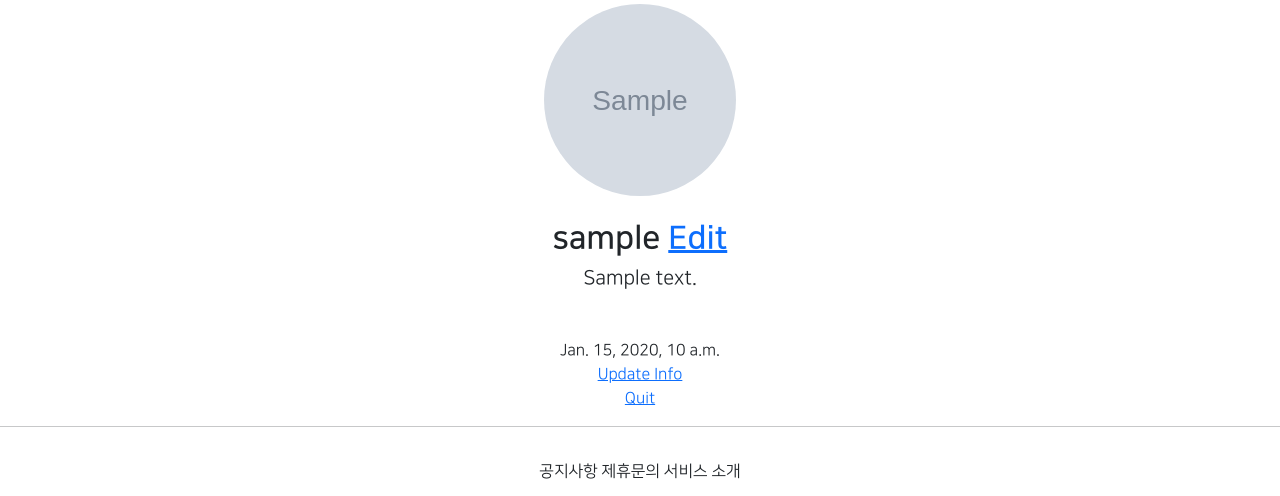
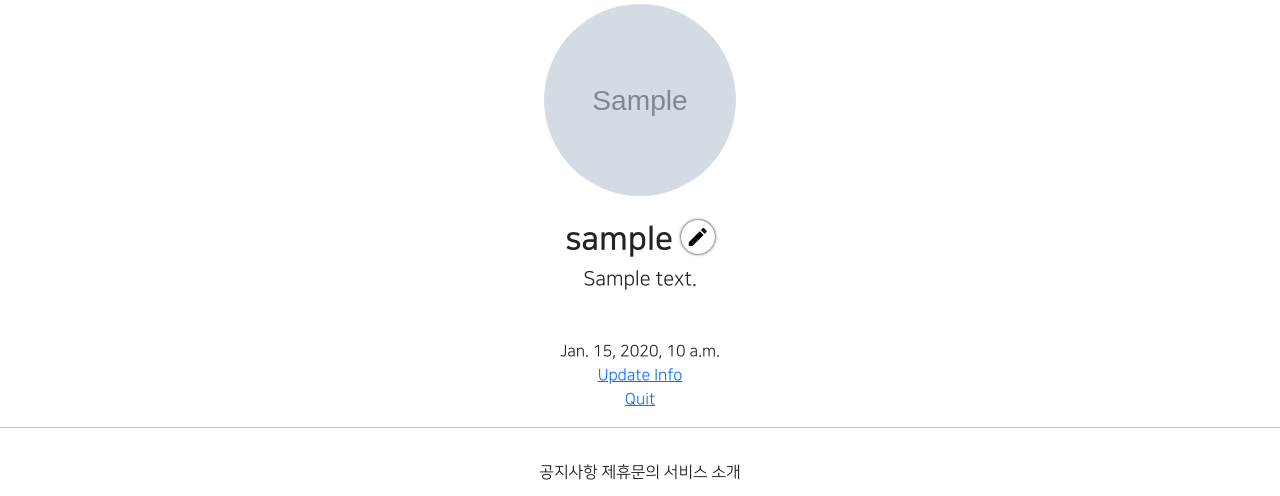
Before and after one commit to TTioTTi/gis_1ban_1, a Django app: page /accounts/detail/1 in a window 1280 px wide. Shown: the part 237-733 px from the top of the page. Run offline with Django 3.2, Linux system fonts and the light colour scheme; a user stored in the database is signed in; tables that the repository leaves empty hold one stand-in row (values such as "Sample post"); grey boxes marked "Sample" are stand-in pictures; parts of the project's set-up code (start-up, migrations or seed data) failed here and were passed over; some libraries are stand-ins or nearby versions.

Commit message:
7/29 1ban class commit__s1

```diff
--- a/accountapp/templates/accountapp/detail.html
+++ b/accountapp/templates/accountapp/detail.html
@@ -11,8 +11,9 @@
             <h2 class="NNS_B">
                 {{ target_user.profile.nickname }}
                     {% if user == target_user %}
-                    <a href="{% url 'profileapp:update' pk=target_user.profile.pk %}">
-                        Edit
+                    <a href="{% url 'profileapp:update' pk=target_user.profile.pk %}"
+                       class="material-icons round_button">
+                        edit
                     </a>
                     {% endif %}
             </h2>
--- a/static/base.css
+++ b/static/base.css
@@ -29,3 +29,15 @@
 .NNS_B {
     font-family: 'NanumSquareB', cursive;
 }
+
+.round_button {
+    color: black;
+    text-decoration: none;
+    box-shadow: 0 0 3px black;
+    border-radius: 20rem;
+    padding: 0.3rem;
+}
+
+.round_button:hover {
+    color: dimgray;
+}
--- a/templates/head.html
+++ b/templates/head.html
@@ -14,6 +14,10 @@
 
     {# default css links #}
     <link rel="stylesheet" type="text/css" href="{% static "base.css" %}">
+
+    {# MATERIAL ICONS LINK #}
+    <link href="https://fonts.googleapis.com/css2?family=Material+Icons"
+      rel="stylesheet">
 
     <style>
         @font-face {
```
